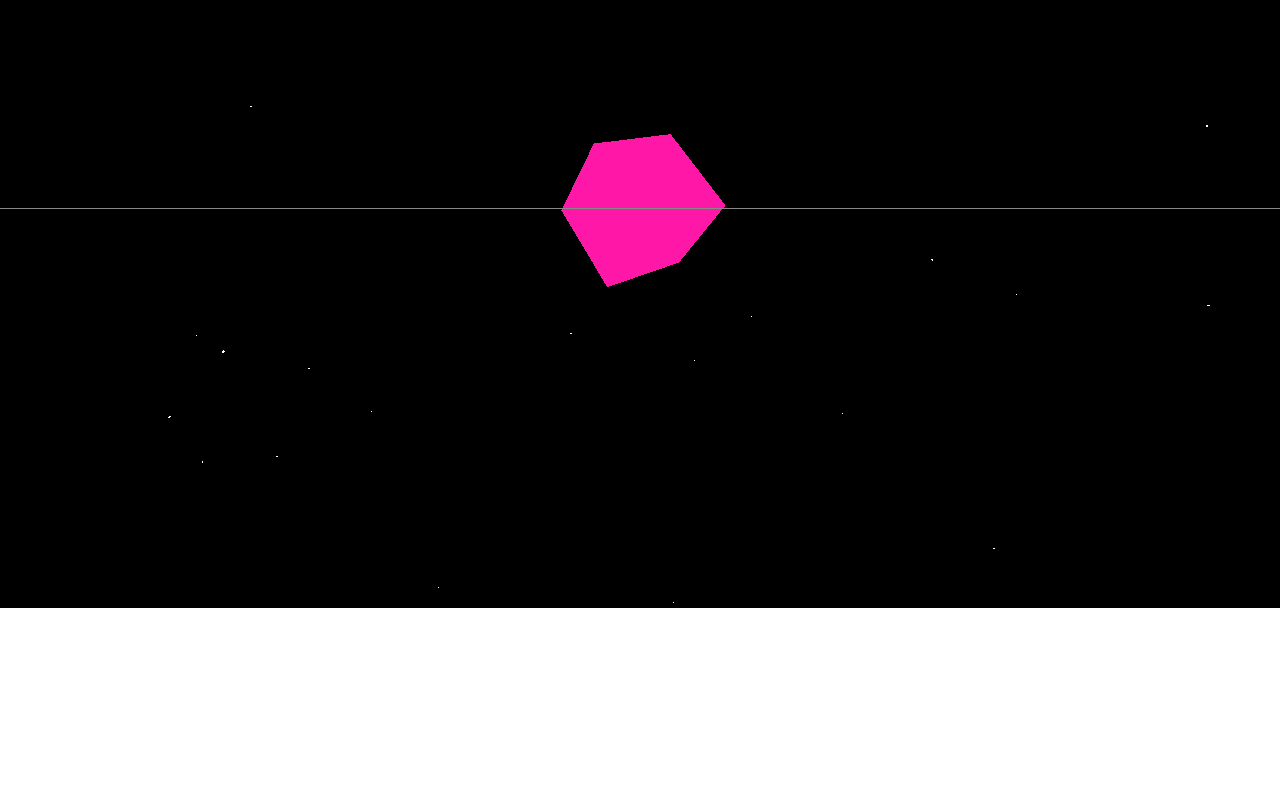
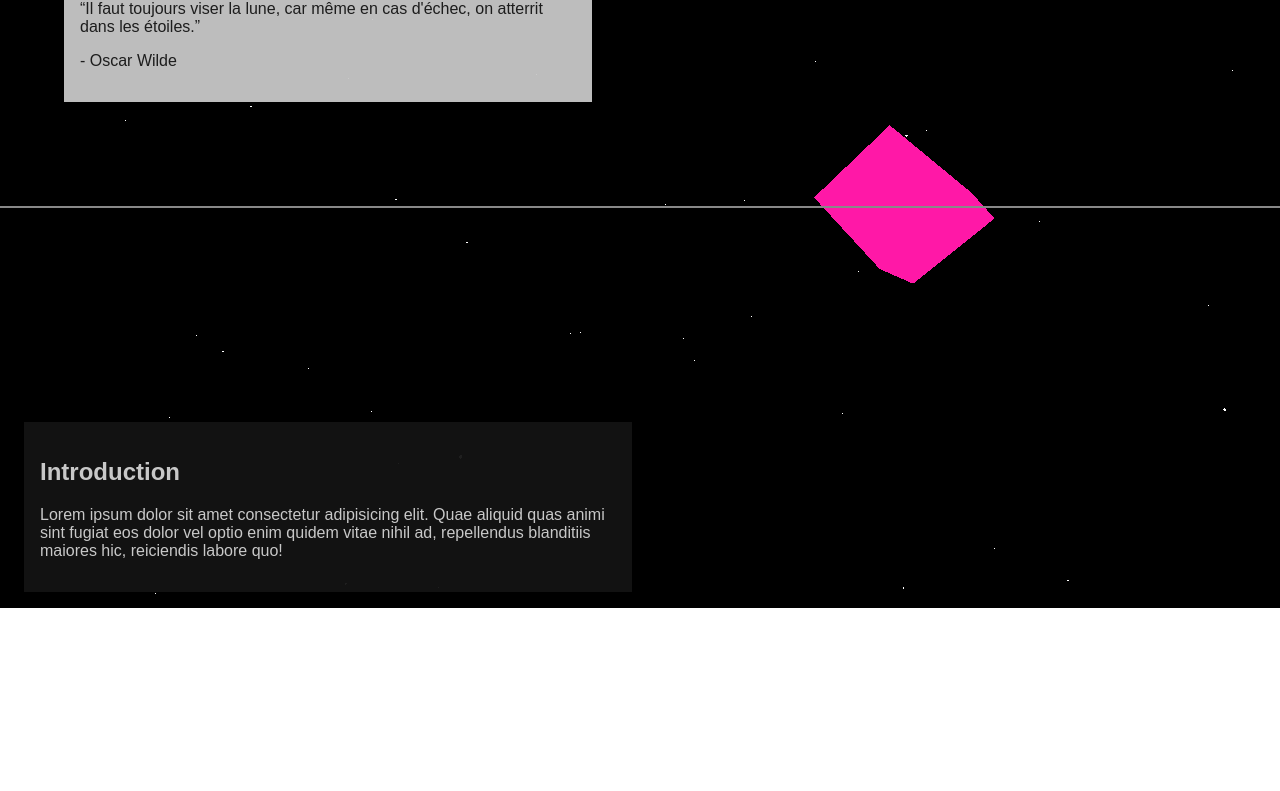
Before and after one commit to Afissard/Portfolio-Website, a website built with Vite: page index.html in a window 1280 px wide. Shown: the part 192-983 px from the top of the page. Built offline with nearby package versions, Linux system fonts and the light colour scheme; animation ran at ten frames a second.

Commit message:
début html mais très WIP

```diff
--- a/css/style.css
+++ b/css/style.css
@@ -1,29 +1,58 @@
-body {
-    margin: 0;
-    padding: 0;
+:root {
+    --dark-bg: rgba(20, 20, 20, 0.95);
+    --light-bg: rgba(200, 200, 200, 0.95);
+
+    font-family: brandon-grotesque, sans-serif;
+    font-weight: 400;
+    font-style: normal;
+
+    overflow-x: hidden;
 }
 
 canvas {
     width: 100%;
     height: 100%;
-
     position: fixed;
     top: 0;
     left: 0;
 }
 
 main {
-    width: 100vw;
-    height: 1000vw; /* required to sroll */
+    width: 100%;
+    /* required to sroll */
+    height: 1000vw;
     color: rgb(200,200,200);
     z-index: 999;
     position: absolute;
-    width: 100%;
     margin: 0px auto;
     padding: 120px 0px;
 
-    /*
     display: grid;
-    grid-template-columns: repeat(12, 1fr);
-    */
-  }
+    grid-template-columns: repeat(10, 1fr);
+}
+
+.left {
+    grid-column: 1 / 6;
+}
+
+.right {
+    grid-column: 6 / 11;
+}
+
+div {
+    margin: 1rem;
+    height: min-content;
+}
+
+blockquote {
+    padding: 1rem;
+    background: var(--light-bg);
+    color: var(--dark-bg);
+    margin-bottom: 20rem;
+}
+
+section {
+    padding: 1rem;
+    height: min-content;
+    background: var(--dark-bg);
+}
--- a/index.html
+++ b/index.html
@@ -1,5 +1,5 @@
 <!DOCTYPE html>
-<html lang="en">
+<html lang="fr">
 <head>
     <meta charset="UTF-8" />
     <title>Sacha Chauvel</title>
@@ -9,7 +9,53 @@
 <body>
     <canvas id="bg"></canvas>
     <main>
-        <h1>Hello world!</h1>
+        <div class="left">
+            <blockquote>
+                <p>
+                    “Il faut toujours viser la lune, car même en cas d'échec, on atterrit dans les étoiles.”
+                </p>
+                <p>
+                    - Oscar Wilde
+                </p>
+            </blockquote>
+            <section>
+                <h1 >Introduction</h1>
+                <p>
+                    Lorem ipsum dolor sit amet consectetur adipisicing elit. Quae aliquid quas animi sint fugiat
+                    eos dolor vel optio enim quidem vitae nihil ad, repellendus blanditiis maiores hic, reiciendis
+                    labore quo!
+                </p>
+            </section>
+        </div>
+        <br>
+        <div class="right">
+            <section>
+                <h1>Curriculum Vitae</h1>
+                <p>
+                    Lorem ipsum dolor sit amet consectetur adipisicing elit. Quae aliquid quas animi sint fugiat
+                    eos dolor vel optio enim quidem vitae nihil ad, repellendus blanditiis maiores hic, reiciendis
+                    labore quo!
+                </p>
+            </section>
+        </div>
+        <br>
+        <div class="left">
+            <section>
+                <h1>Lettre de motivation</h1>
+            </section>
+        </div>
+        <br>
+        <div class="right">
+            <section>
+                <h1>Projet scolaire</h1>
+            </section>
+        </div>
+        <br>
+        <div class="left">
+            <section>
+                <h1>Mes projets personnels</h1>
+            </section>
+        </div>
     </main>
     <script type="module" src="src/main.ts"></script>
 </body>
--- a/src/main.ts
+++ b/src/main.ts
@@ -39,12 +39,12 @@ helpers.addGridHelper(scene);
 light.addAmbientLight(scene);
 
 // stars
-Array(256)
+Array(512)
 	.fill(0)
 	.forEach(() => star.addStar(scene));
 
 // PlaceHolders
-const ph1 = new placeHolder.PlaceHolderBlock(scene, 0, 0, -16);
+const ph1 = new placeHolder.PlaceHolderBlock(scene, 8, 0, -16);
 const ph2 = new placeHolder.PlaceHolderBlock(scene, -8, 5, 32);
 const ph3 = new placeHolder.PlaceHolderBlock(scene, 8, 10, 64);
 const ph4 = new placeHolder.PlaceHolderBlock(scene, -15, 10, 96);
--- a/src/stars.ts
+++ b/src/stars.ts
@@ -8,7 +8,7 @@ export function addStar(scene: THREE.Scene) {
 
 	const [x, y, z] = Array(3)
 		.fill(0)
-		.map(() => THREE.MathUtils.randFloatSpread(500));
+		.map(() => THREE.MathUtils.randFloatSpread(800));
 
 	star.position.set(x, y, z);
 	scene.add(star);
```
Also changed, not shown: README.md.
